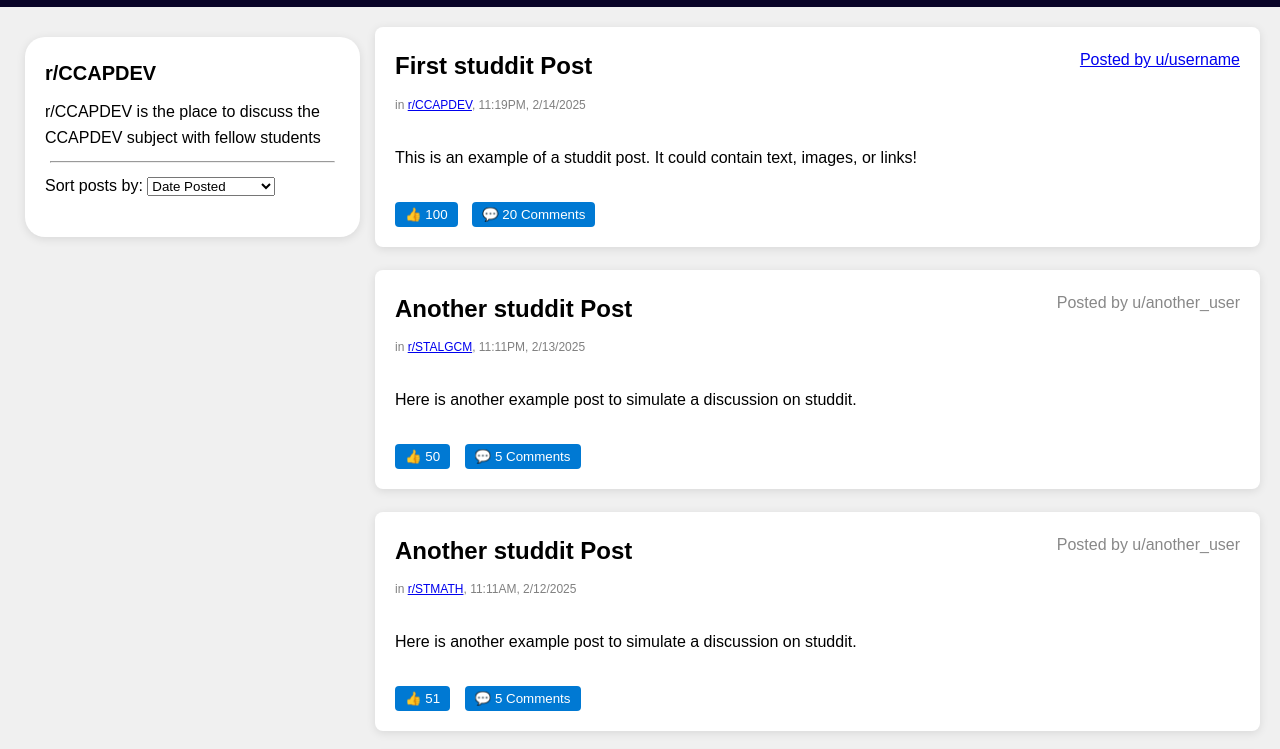
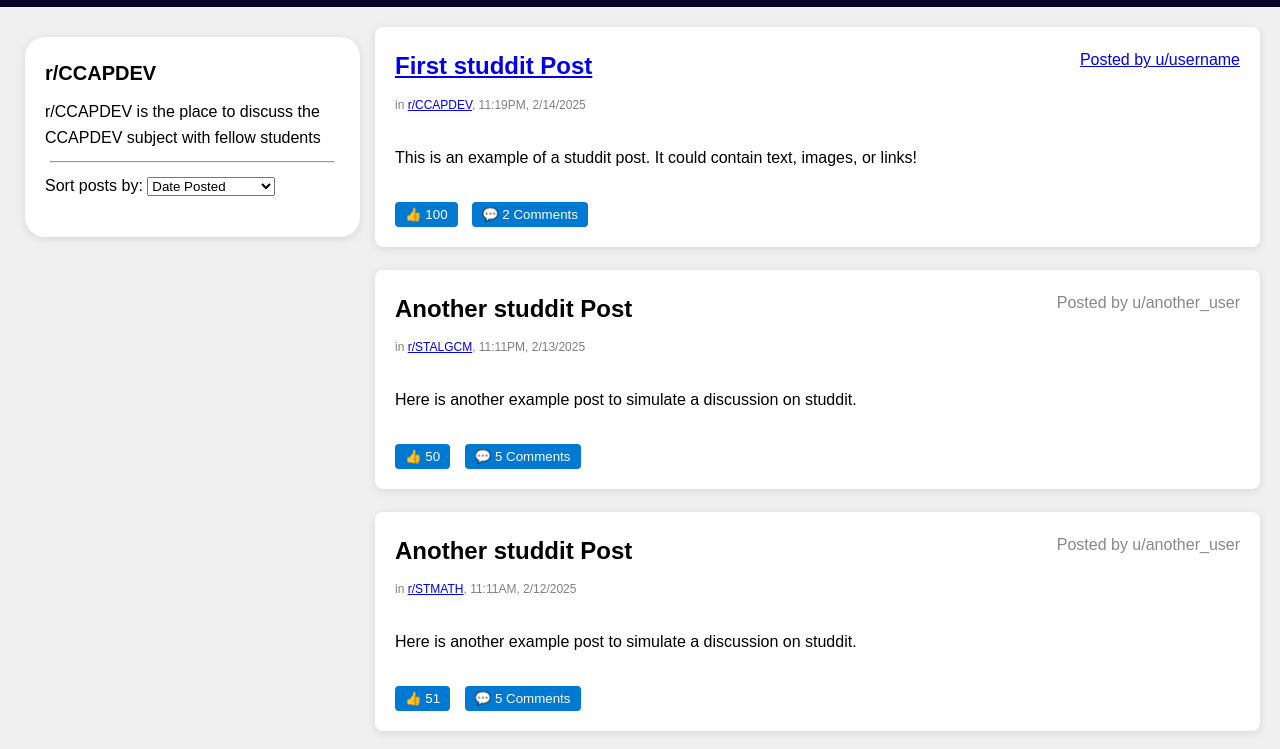
Before and after one commit to lanceferr/studdit, a plain HTML site: page src/subject.html in a window 1280 px wide. Shown: the part 51-800 px from the top of the page. Drawn offline with Linux system fonts and the light colour scheme.

Commit message:
added link to thread1 in main and subject

```diff
--- a/src/subject.html
+++ b/src/subject.html
@@ -26,7 +26,7 @@
             <!-- Post 1 -->
             <article class="post">
                 <div class="post-info">
-                    <h2 class="post-title">First studdit Post</h2>
+                    <h2 class="post-title"><a href="thread1.html">First studdit Post</a></h2>
                     <p class="post-author"><a href="profile.html">Posted by u/username</a></p>
                 </div>
 
@@ -39,7 +39,7 @@
                 </div>
                 <div class="post-interactions">
                     <button>👍 100</button>
-                    <button>💬 20 Comments</button>
+                    <button>💬 2 Comments</button>
                 </div>
             </article>
 
```
Also changed, not shown: src/studdit-main.html (+1 -1 lines).
